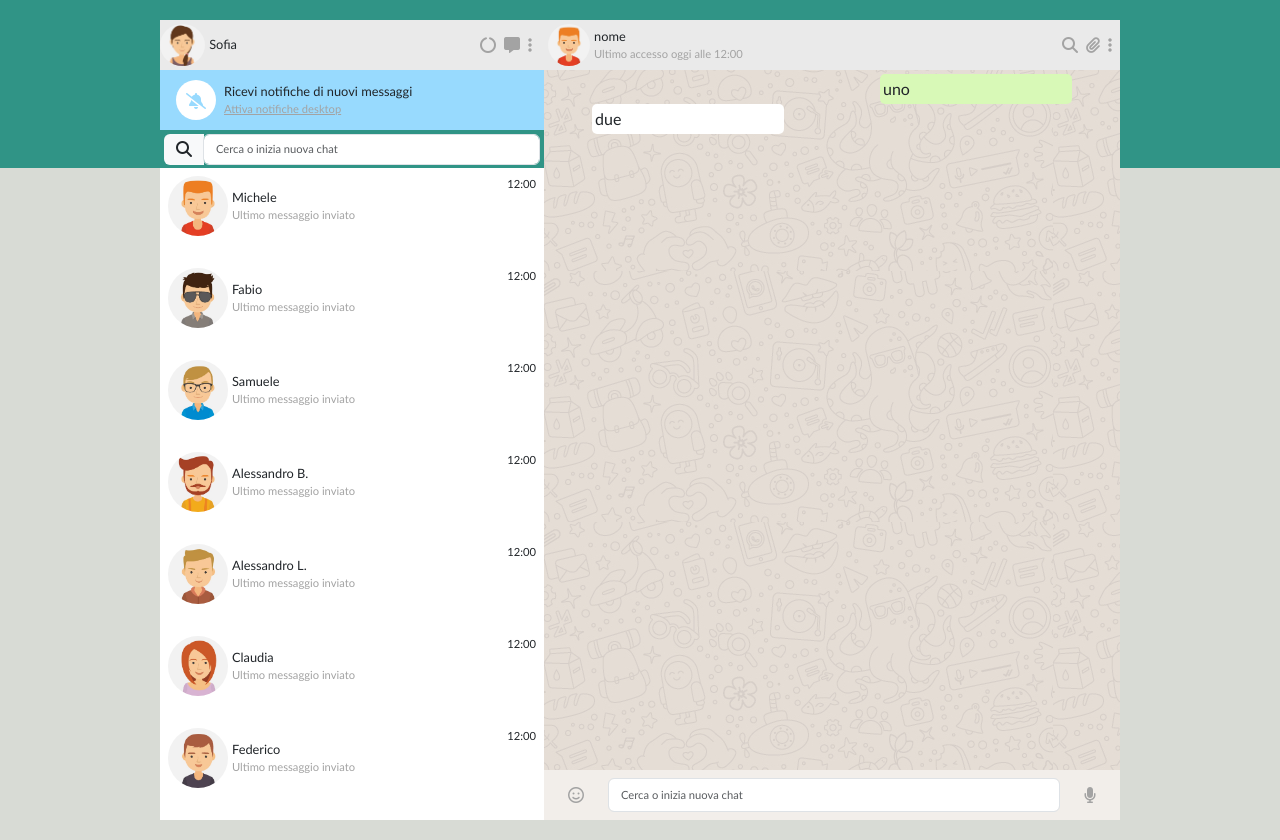
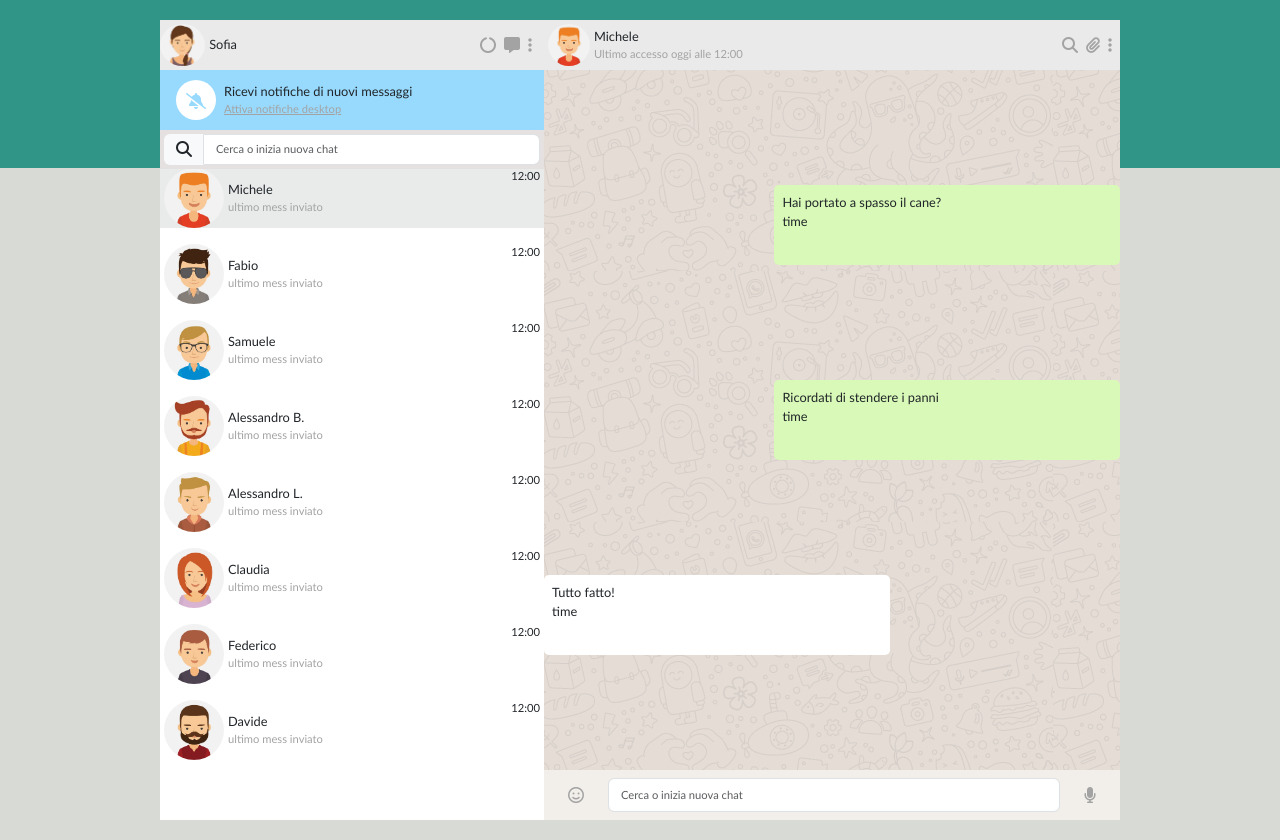
Before and after one commit to silviapetrino/vue-boolzapp, a plain HTML site: page index.html in a window 1280 px wide. Drawn offline with nearby package versions, Linux system fonts and the light colour scheme.

Commit message:
[add]: current contact showed [add]: loop v-for (messages)

```diff
--- a/assets/css/style.css
+++ b/assets/css/style.css
@@ -9,7 +9,8 @@ body {
 }
 
 
-li:hover {
+li:hover,
+li.active {
   background-color: var(--hover);
 }
 
@@ -46,6 +47,10 @@ li:hover {
 .debug {
   border: 1px solid black;
   background-color:rgba(230, 225, 225, 0.5);
+}
+
+.bg-gray {
+  background-color:rgba(230, 225, 225, 1);
 }
 
 
@@ -157,12 +162,12 @@ aside .top .notifications button.icon {
 
   /* section text elements */
 
-
-  .msg-sent,
-  .msg-received {
-    padding: 3px;
+  section.text .msg-sent,
+  section.text .msg-received {
     border-radius: 5px;
-    width: 40%;
+    width: 60%;
+    height: 10%;
+    padding: 8px;
   }
 
   .msg-sent {
--- a/index.html
+++ b/index.html
@@ -46,11 +46,11 @@
     </div>
 
       <div class="search-chat">
-        <div class="input-group rounded p-1">
+        <div class="input-group p-1 bg-gray">
           <span class="input-group-text border-0 cp" id="search-addon">
             <i class="fas fa-search"></i>
           </span>
-          <input type="search" class="form-control rounded sm-size" placeholder="Cerca o inizia nuova chat" aria-label="Search" aria-describedby="search-addon" />
+          <input type="search" class="form-control sm-size " placeholder="Cerca o inizia nuova chat" aria-label="Search" aria-describedby="search-addon" />
         </div>
       </div>
     </div>
@@ -64,7 +64,7 @@
 
     <ul  v-for="(contact, index) in contacts" class="d-flex justify-content-between align-items-center list-unstyled">
 
-      <li class="d-flex justify-content-between w-100 p-2 cp">
+      <li @click="showContact(index)" :class="{ active: index === currentContact }" class="d-flex justify-content-between w-100 cp px-1">
 
         <div class="avatar-text d-flex h-100 w-100">
           <div class="avatar h-100">
@@ -73,7 +73,7 @@
 
           <div class="name-mess d-flex flex-column justify-content-center ps-1">
             <span class="name m-size">{{contacts[index].name}}</span>
-            <span class="last-msg sm-size i-color">Ultimo messaggio inviato</span>
+            <span class="last-msg sm-size i-color">ultimo mess inviato</span>
           </div>
         </div>
 
@@ -90,15 +90,16 @@
 
 
 <section class="text d-flex flex-column justify-content-between ">
-  <div class="top p-1 d-flex justify-content-between align-items-center ">
+
+  <div  class="top p-1 d-flex justify-content-between align-items-center ">
 
     <div class="avatar-text d-flex h-100">
       <div class="avatar h-100">
-       <img class="img-fluid w-100 h-100 object-fit-cover" src="./assets/img/avatar_1.jpg" alt="avatar">
+       <img class="img-fluid w-100 h-100 object-fit-cover" :src="contacts[currentContact].avatar" alt="avatar">
       </div>
 
       <div class="name-mess d-flex flex-column justify-content-center ps-1">
-        <span class="name m-size">nome</span>
+        <span class="name m-size">{{contacts[currentContact].name}}</span>
         <span class="last-access sm-size i-color">Ultimo accesso oggi alle 12:00</span>
       </div>
     </div>
@@ -111,10 +112,12 @@
 
   </div>
 
-  <div class="center d-flex flex-column px-5 py-1">
+  <div v-for="(msgs, index) in contacts[currentContact].messages" :class="(msgs.status === 'sent') ? 'msg-sent align-self-end' : 'msg-received align-self-start'" class="center d-flex flex-column m-size">
 
-    <div class="msg-sent align-self-end">uno</div>
-    <div class="msg-received align-self-start">due</div>
+    <div class="text">{{ msgs.message}}</div>
+    <span class="data">time</span>
+
+
   </div>
 
 
--- a/js/script.js
+++ b/js/script.js
@@ -4,6 +4,8 @@
   createApp({
     data() {
       return {
+        currentContact: 0,
+
         contacts: [
           {
               name: 'Michele',
@@ -166,18 +168,33 @@
                   }
               ],
           }
-      ]
+      ],
+
+
+
+      }
+
+    },
+
+
+    methods: {
+      // change the active contact
+
+      showContact(index) {
+        this.currentContact = index;
+    },
+
+
+    },
 
 
 
 
-
-      }
-    },
+  mounted(){
 
 
-  mounted(){
-    console.log(this.contacts[0].name)
 
-  }
+  },
+
+
   }).mount('#app')
```
